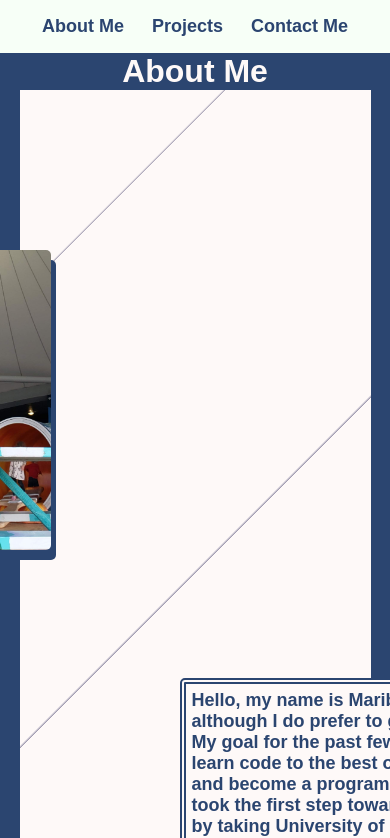
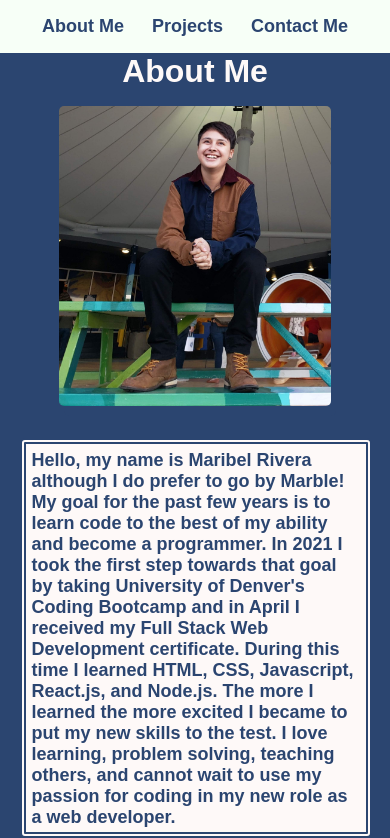
Before and after one commit to mrivera0014/react-portfolio-2.0, a React (Create React App) app: page / in a window 390 px wide. Shown: the top 838 px of the page. Built offline with nearby package versions, Linux system fonts and the light colour scheme.

Commit message:
about section responsive

```diff
--- a/src/components/ProfileCard/ProfileCard.css
+++ b/src/components/ProfileCard/ProfileCard.css
@@ -61,3 +61,19 @@
   font-weight: 700;
   color: #2B4570;
 }
+
+@media only screen and (max-width: 640px) {
+  .aboutMe {
+    background: none;
+  }
+
+  .profileImg {
+    margin-top: 1rem;
+    margin-right: 2.5rem;
+  }
+
+  .aboutMePar {
+    margin: 2rem 0 0 0;
+  }
+
+}
```
